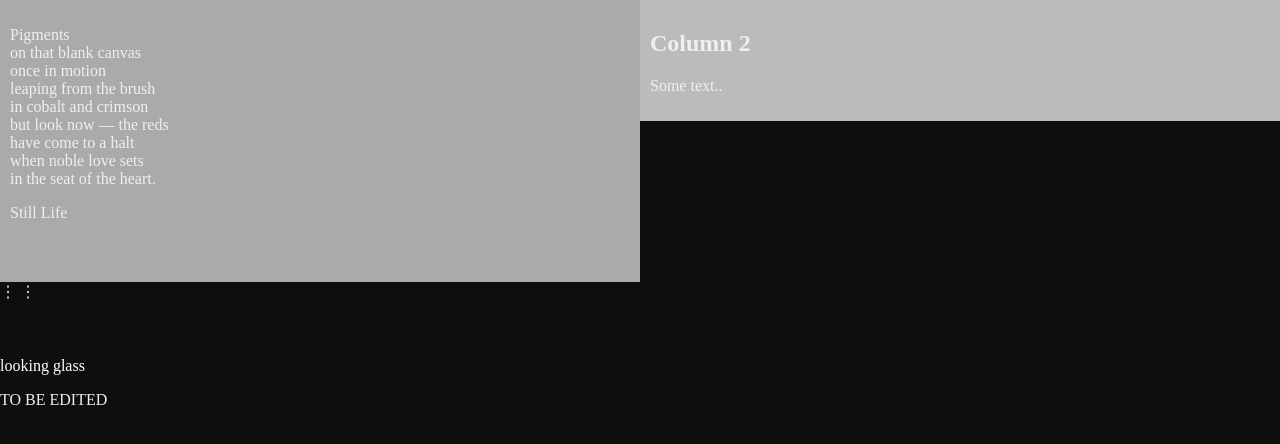
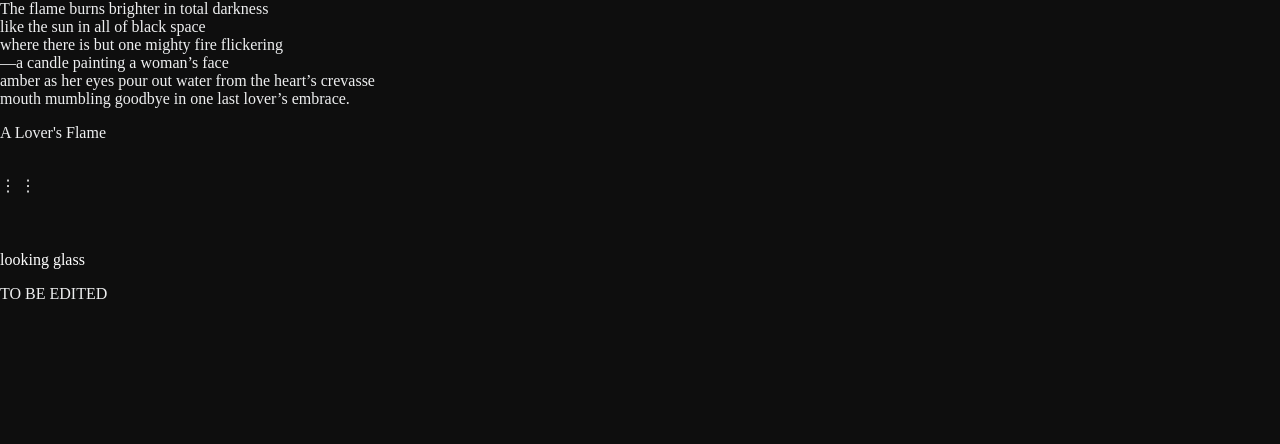
Before and after one commit to hafizzainal/hafizzainal.github.io, a Jekyll site: the page built from index.md, in a window 1280 px wide. Shown: the top 444 px of the page. Built offline with Jekyll 4.4.1, drawn with Linux system fonts in a browser that asks for light colours; our own code applies the rules of GitHub Pages for plain Markdown files.

Commit message:
Update default.html

```diff
--- a/_layouts/default.html
+++ b/_layouts/default.html
@@ -200,28 +200,6 @@ img {vertical-align: middle;}
 
   <!-- Full-width slides/quotes -->
   <div class="mySlidesText">
-    <div class="row">
-      <div class="column" style="background-color:#aaa;">
-      <p>Pigments<br>
-      on that blank canvas<br>
-      once in motion<br>
-      leaping from the brush<br>
-      in cobalt and crimson<br>
-      but look now — the reds<br>
-      have come to a halt<br>
-      when noble love sets<br>
-      in the seat of the heart.<br>
-      <p class="author">Still Life</p><br></p>
-      </div>
-      <div class="column" style="background-color:#bbb;">
-      <h2>Column 2</h2>
-      <p>Some text..</p>
-      </div>
-    </div>
-  </div>
-
-
-  <div class="mySlidesText">
     The flame burns brighter in total darkness<br>
     like the sun in all of black space<br>
     where there is but one mighty fire flickering<br>
```
